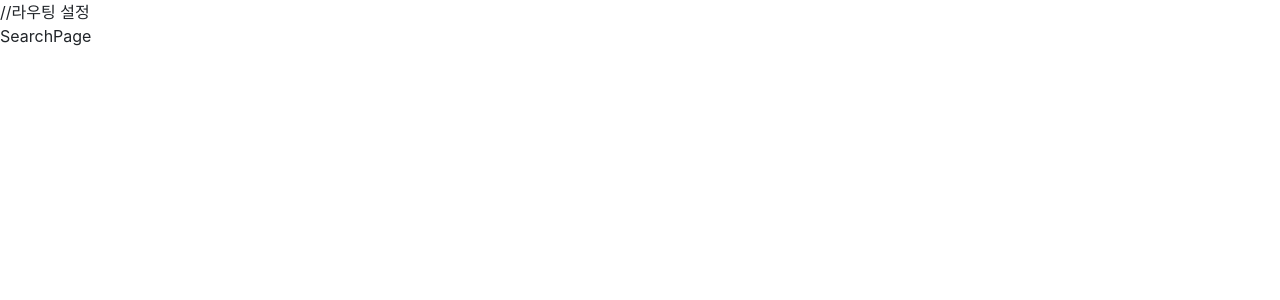
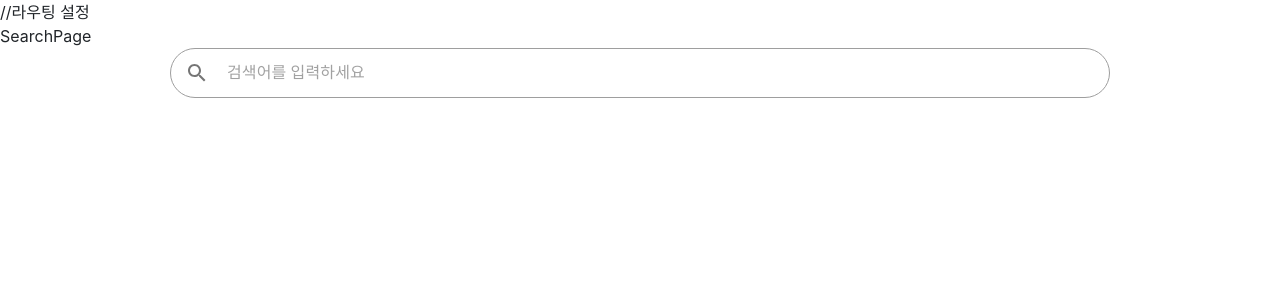
Before and after one commit to 2E2I/mamomo-client, a React (Create React App) app: page /search in a window 1280 px wide. Shown: the top 300 px of the page. Built offline with nearby package versions, Linux system fonts and the light colour scheme.

Commit message:
:lipstick: SearchBar 디자인 수정 #23 #11
각진, 둥근 검색창 디자인 수정

```diff
--- a/package.json
+++ b/package.json
@@ -5,6 +5,7 @@
   "dependencies": {
     "@emotion/react": "^11.8.1",
     "@emotion/styled": "^11.8.1",
+    "@material-ui/core": "^4.12.3",
     "@mui/icons-material": "^5.5.0",
     "@mui/material": "^5.4.4",
     "@mui/styled-engine-sc": "^5.4.2",
--- a/src/components/AngledSearchBar.js
+++ b/src/components/AngledSearchBar.js
@@ -11,6 +11,7 @@ export const AngledSearchBar = () => {
         sx={{
           width: '960px',
           maxWidth: '100%',
+          padding: '0 10px 0px 10px'
         }}
       >
         <TextField
--- a/src/components/RoundSearchBar.js
+++ b/src/components/RoundSearchBar.js
@@ -15,6 +15,7 @@ export const RoundSearchBar = () => {
           //margin: '60px',
           width: '960px',
           maxWidth: '100%',
+          padding: '0 10px 0px 10px'
         }}
       >
         <Paper
@@ -31,14 +32,14 @@ export const RoundSearchBar = () => {
             boxShadow: '0',
           }}
         >
+          <IconButton type="submit" sx={{ p: '10px' }} aria-label="search">
+            <SearchIcon />
+          </IconButton>
           <InputBase
             sx={{ ml: 1, flex: 1 }}
             placeholder="검색어를 입력하세요"
             inputProps={{ 'aria-label': '검색어를 입력하세요' }}
           />
-          <IconButton type="submit" sx={{ p: '10px' }} aria-label="search">
-            <SearchIcon />
-          </IconButton>
         </Paper>
       </Box>
     </Grid>
--- a/src/pages/SearchPage/SearchPage.js
+++ b/src/pages/SearchPage/SearchPage.js
@@ -1,7 +1,14 @@
 import React from 'react';
+import RoundSearchBar from '../../components/RoundSearchBar.js'
 
 const SearchPage = () => {
-    return <div>SearchPage</div>;
+    return (
+        <div>
+            SearchPage
+            <RoundSearchBar />
+
+        </div>
+    )
 };
 
 export default SearchPage;
```
Also changed, not shown: 2 other files (tests, documents, lock files or other folders).
